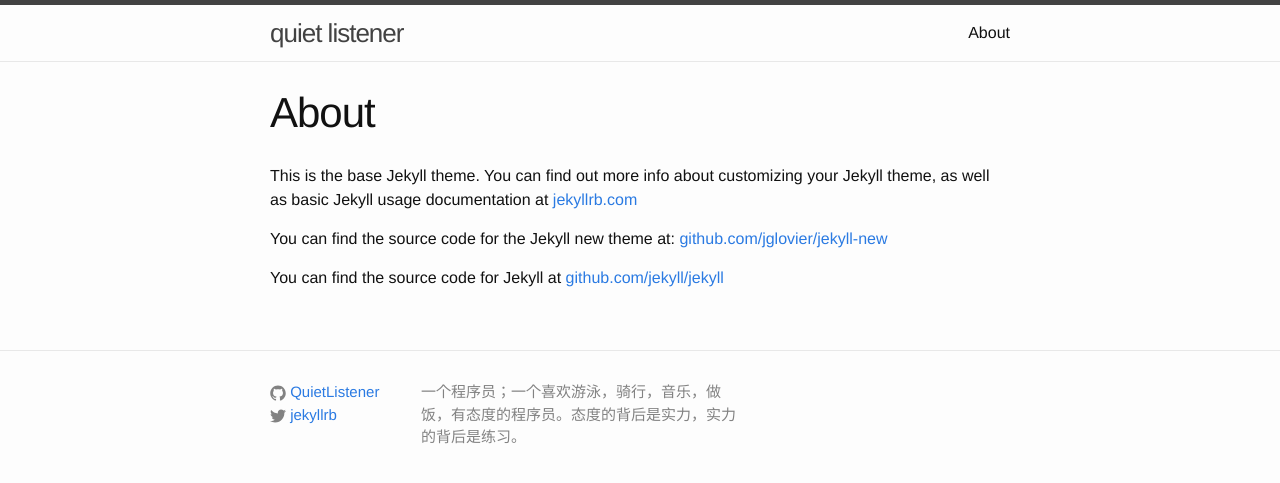
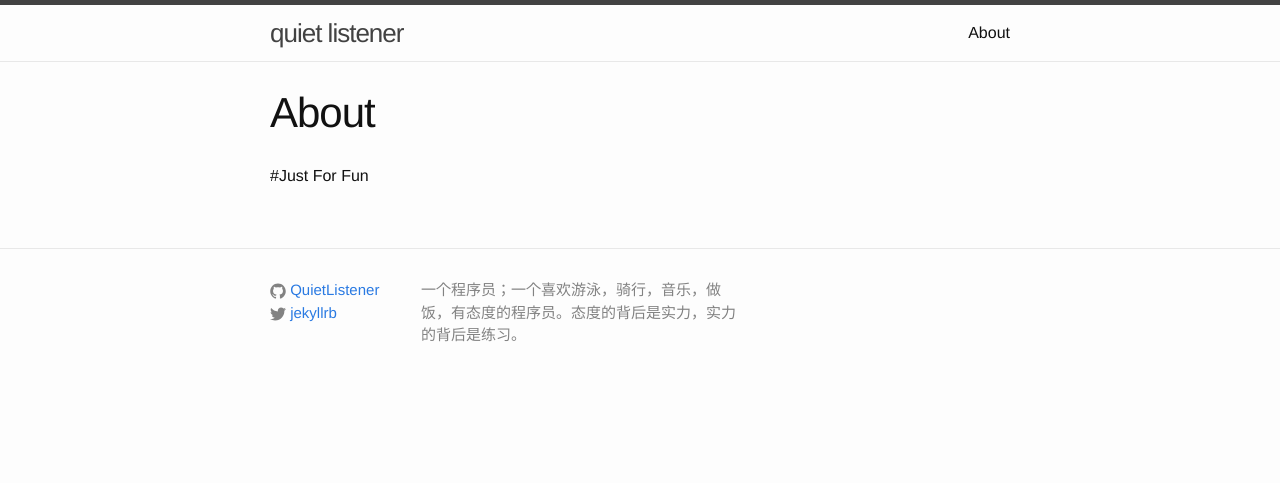
Before and after one commit to QuietListener/QuietListener, a Jekyll site: the page built from about.md, in a window 1280 px wide. Shown: the top 483 px of the page. Built offline with Jekyll 4.4.1, drawn with Linux system fonts in a browser that asks for light colours.

Commit message:
modify about

```diff
--- a/about.md
+++ b/about.md
@@ -3,9 +3,4 @@
 title: About
 permalink: /about/
 ---
-
-This is the base Jekyll theme. You can find out more info about customizing your Jekyll theme, as well as basic Jekyll usage documentation at [jekyllrb.com](http://jekyllrb.com/)
-
-You can find the source code for the Jekyll new theme at: [github.com/jglovier/jekyll-new](https://github.com/jglovier/jekyll-new)
-
-You can find the source code for Jekyll at [github.com/jekyll/jekyll](https://github.com/jekyll/jekyll)
+#Just For Fun
```
